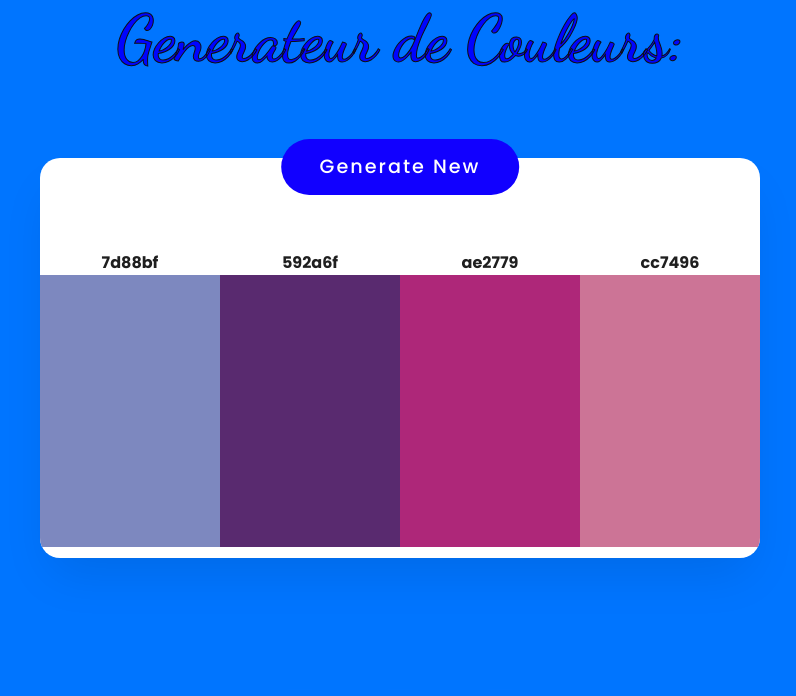
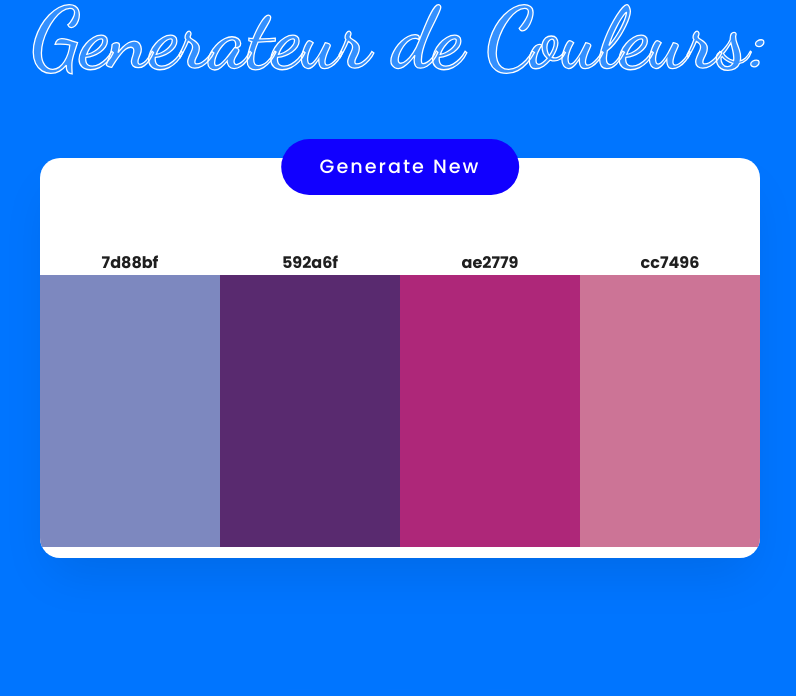
Before and after one commit to 100sue/dev-couleurs, a plain HTML site: page index.html in a window 1280 px wide. In both pictures the pointer is over the element "Generateur de Couleurs:". Shown: the top 696 px of the page, without its empty margins (240-1036 px from the left). Drawn offline with Linux system fonts and the light colour scheme.

Commit message:
ajout anim titre

```diff
--- a/style.css
+++ b/style.css
@@ -58,8 +58,14 @@ body {
     font-family: Dancing script, sans-serif;
     -webkit-text-stroke: 1px #0f1011;
     font-weight: 900;
+    transform: 0.6s;
 }
 
+.wrapper h1:hover{
+    transform: scale(1.3);
+    color: rgba(255, 255, 255, 0.2);
+    -webkit-text-stroke: 1px white;
+}
                                        /* ------ Palette ------ */
 
 .palette button {
```
